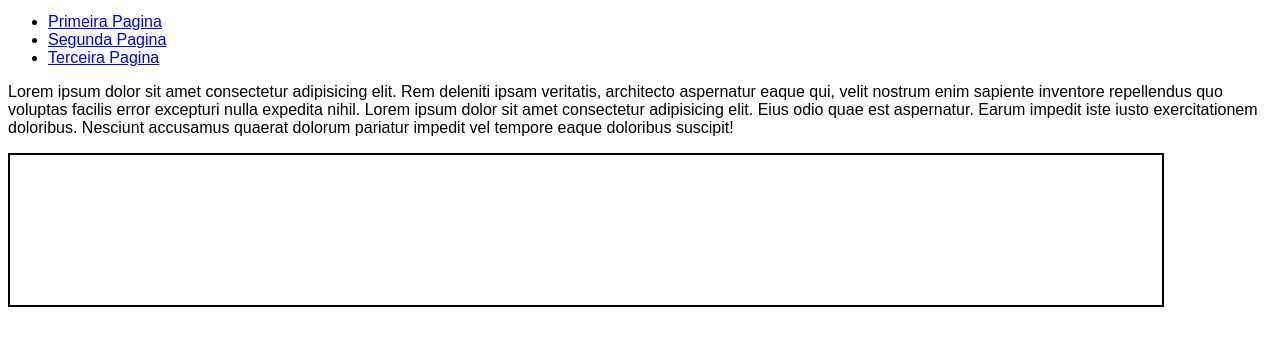
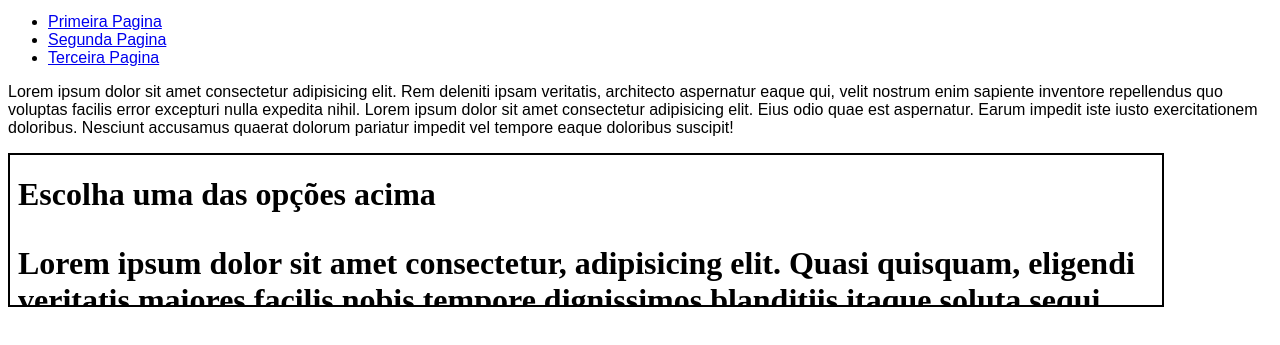
Before and after one commit to jonataslaguna/html-css, a plain HTML site: page Exercicios/ex24/iframe003.html in a window 1280 px wide. Shown: the part 119-464 px from the top of the page. Drawn offline with Linux system fonts and the light colour scheme.

Commit message:
finalizando aula 6

```diff
--- a/Exercicios/ex24/iframe003.html
+++ b/Exercicios/ex24/iframe003.html
@@ -26,7 +26,7 @@
     </ul>
     <p>Lorem ipsum dolor sit amet consectetur adipisicing elit. Rem deleniti ipsam veritatis, architecto aspernatur eaque qui, velit nostrum enim sapiente inventore repellendus quo voluptas facilis error excepturi nulla expedita nihil. Lorem ipsum dolor sit amet consectetur adipisicing elit. Eius odio quae est aspernatur. Earum impedit iste iusto exercitationem doloribus. Nesciunt accusamus quaerat dolorum pariatur impedit vel tempore eaque doloribus suscipit!</p>
 
-    <iframe src="" frameborder="0" name="frame">
+    <iframe srcdoc="<h1> Escolha uma das opções acima <h1/><p>Lorem ipsum dolor sit amet consectetur, adipisicing elit. Quasi quisquam, eligendi veritatis maiores facilis nobis tempore dignissimos blanditiis itaque soluta sequi impedit in? Ex voluptatibus totam molestias eveniet voluptas repellendus!</p> <img src='cursoemvideo.png'>  " frameborder="0" name="frame">
         <p>Seu navegador não é compativel</p>
     </iframe>
 
```
Also changed, not shown: Exercicios/ex24/cursoemvideo.png (added).
